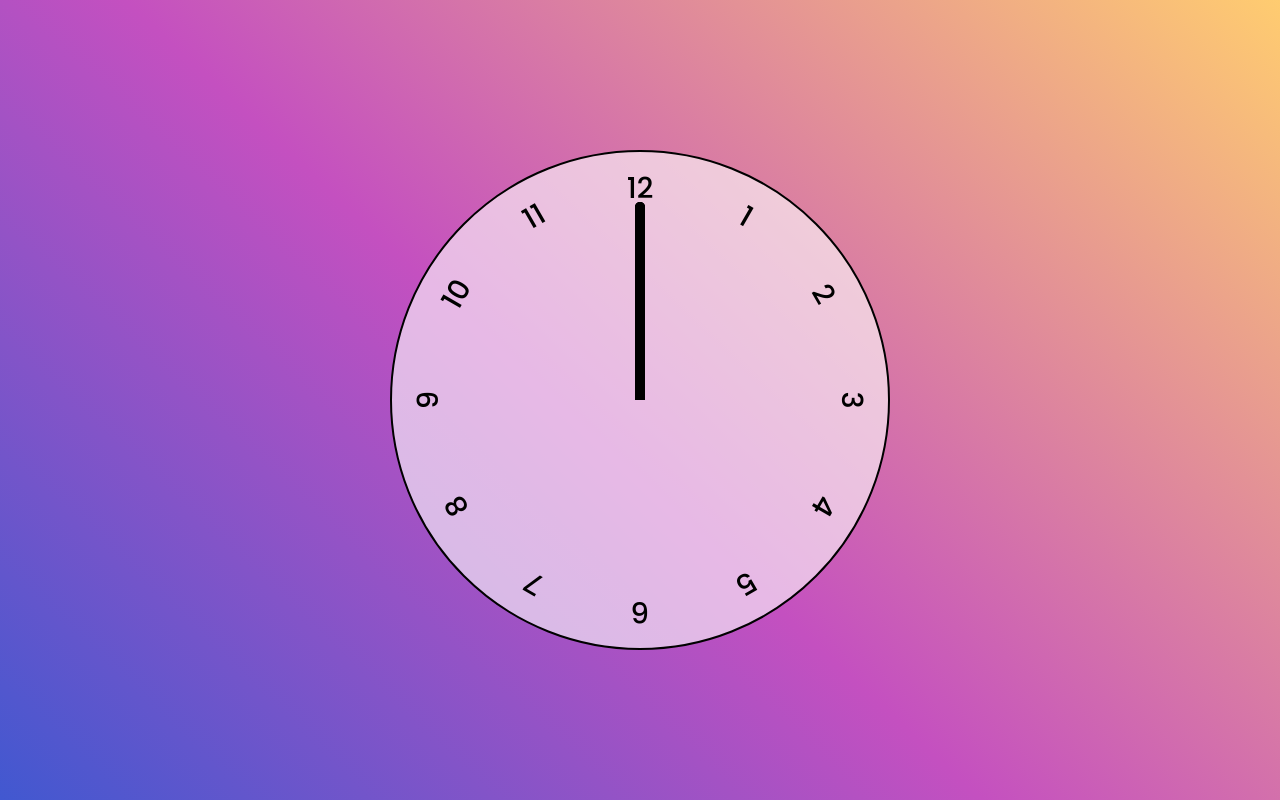
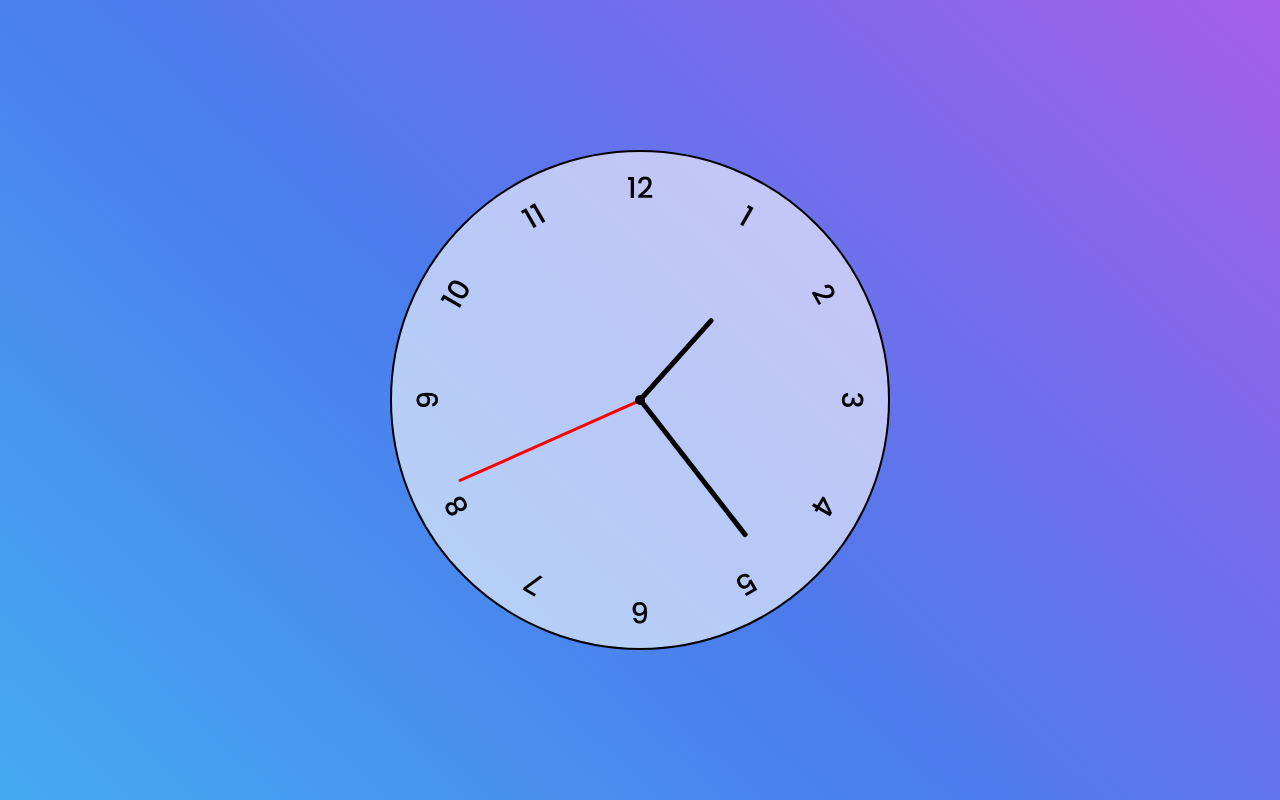
Before and after one commit to FelipeYCastro/PrimeiroRelogioHtmlCssJavascript, a plain HTML site: page index.html in a window 1280 px wide. Drawn offline with Linux system fonts and the light colour scheme.

Commit message:
termino da porjetinho para exercitar

```diff
--- a/index.html
+++ b/index.html
@@ -32,5 +32,7 @@
       <div class="div number number-11">11</div>
       <div class="div number number-12">12</div>
     </div>
+
+    <script src="script.js"></script>
   </body>
 </html>
--- /dev/null
+++ b/script.js
@@ -0,0 +1,23 @@
+const hoursHand = document.querySelector(".hand.hours");
+const minutesHand = document.querySelector(".hand.minutes");
+const secondsHand = document.querySelector(".hand.seconds");
+
+const setRotation = (element, rotationPercentage) => {
+  element.style.setProperty("--rotation", rotationPercentage * 360);
+};
+
+const setClock = () => {
+  const currentDate = new Date();
+
+  const secondsPercentage = currentDate.getSeconds() / 60;
+  const minutesPercentage = (secondsPercentage + currentDate.getMinutes()) / 60;
+  const hoursPercentage = (minutesPercentage + currentDate.getHours()) / 12;
+
+  setRotation(secondsHand, secondsPercentage);
+  setRotation(minutesHand, minutesPercentage);
+  setRotation(hoursHand, hoursPercentage);
+};
+
+setClock();
+
+setInterval(setClock, 1000);
--- a/style.css
+++ b/style.css
@@ -6,9 +6,9 @@
 }
 
 :root {
-  --bg-color1: #4158d0;
-  --bg-color2: #c450c0;
-  --bg-color3: #ffcc70;
+  --bg-color1: #45aaf2;
+  --bg-color2: #4b7bec;
+  --bg-color3: #a55eea;
 }
 
 body {
@@ -81,17 +81,46 @@ body {
 }
 
 /* ponteiros do relógio */
+.clock::after {
+  content: "";
+  position: absolute;
+  width: 10px;
+  height: 10px;
+  border-radius: 50%;
+  top: 50%;
+  left: 50%;
+  z-index: 11;
+  background-color: black;
+  transform: translate(-50%, -50%);
+}
+
 .clock .hand {
   --rotation: 0;
 
   position: absolute;
   bottom: 50%;
   left: 50%;
-  width: 10px;
-  height: 40%;
   background-color: black;
   z-index: 10;
   transform: translateX(-50%) rotate(calc(var(--rotation) * 1deg));
   transform-origin: bottom;
   border-radius: 10px 10px 0 0;
 }
+
+.clock .hand.seconds {
+  width: 3px;
+  height: 40%;
+  background-color: red;
+}
+
+.clock .hand.minutes {
+  width: 5px;
+  height: 35%;
+  background-color: black;
+}
+
+.clock .hand.hours {
+  width: 5px;
+  height: 22%;
+  background-color: black;
+}
```
